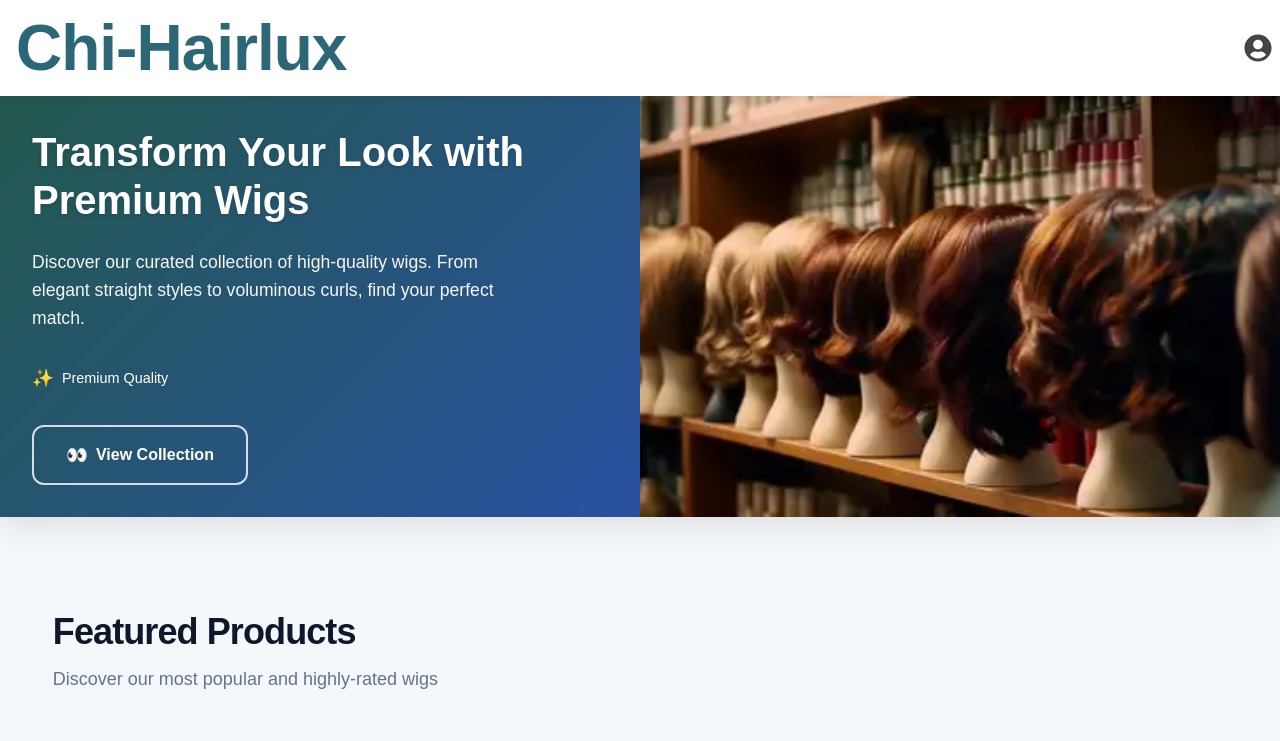
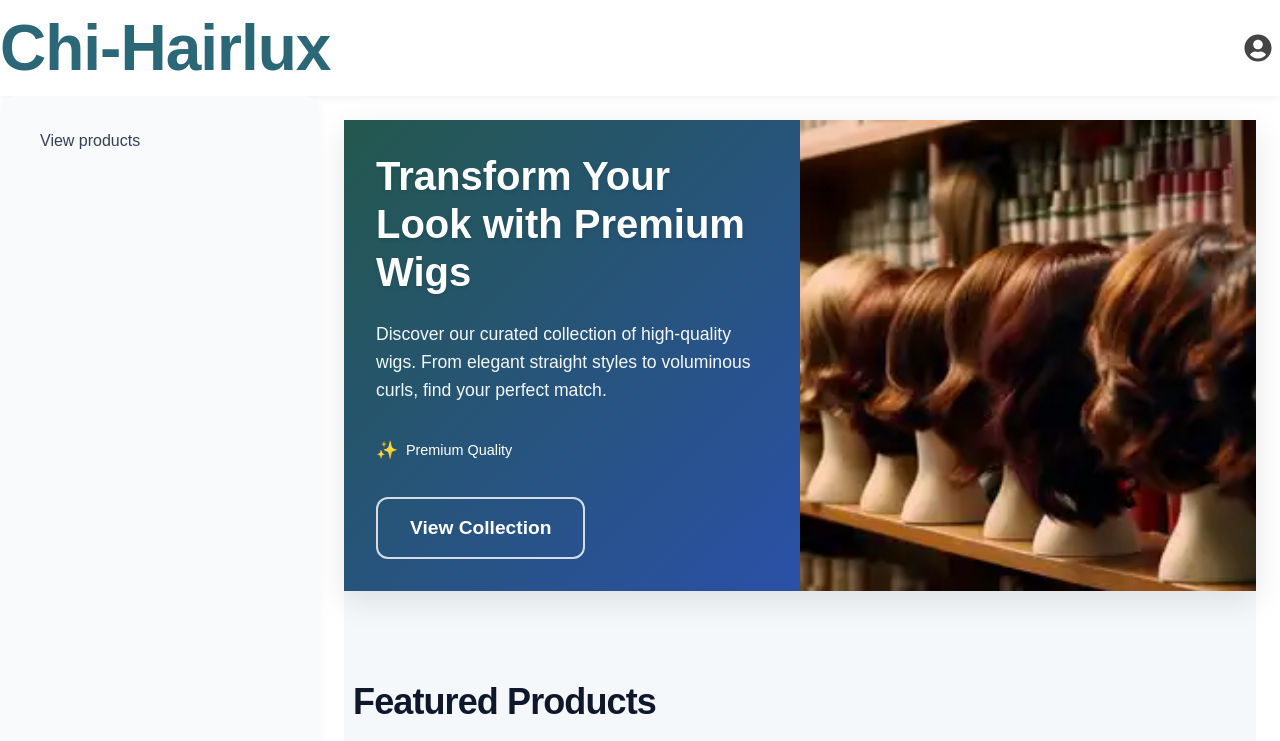
Before and after one commit to Benarivo66/Virtual-Wig-Boutique, a Next.js app: page / in a window 1280 px wide. Shown: the top 741 px of the page. Built offline with nearby package versions, Linux system fonts and the light colour scheme; no server answers; the database is empty; some icons are missing.

Commit message:
add sidenav for non-admin

```diff
--- a/src/app/layout.tsx
+++ b/src/app/layout.tsx
@@ -41,7 +41,7 @@ export const metadata: Metadata = {
     template: "%s | Virtual Wig Boutique",
   },
   description: "Discover, buy, and sell unique items at Virtual Wig Boutique.",
-  keywords: ["handmade", "marketplace", "crafts", "artisan", "shop"],
+  keywords: ["hair", "marketplace", "wig", "beauty", "shop"],
   openGraph: {
     title: "Virtual Wig Boutique",
     description: "Discover, buy, and sell unique items at Virtual Wig Boutique",
--- a/src/app/ui/ConditionalLayout.tsx
+++ b/src/app/ui/ConditionalLayout.tsx
@@ -2,6 +2,7 @@
 
 import { usePathname } from 'next/navigation';
 import Sidenav from './Sidenav/Sidenav';
+import UserSidenav from './UserSidenav/UserSidenav';
 
 interface ConditionalLayoutProps {
     children: React.ReactNode;
@@ -21,6 +22,13 @@ export default function ConditionalLayout({ children }: ConditionalLayoutProps)
                 <main className="flex-1 p-6">{children}</main>
             </div>
         );
+    }else{
+        return (
+            <div className="flex min-h-screen">
+                <UserSidenav />
+                <main className="flex-1 p-6">{children}</main>
+            </div>
+        );
     }
 
     // Public routes layout without sidebar (full-width)
--- a/src/app/ui/HeroCard/HeroCard.css
+++ b/src/app/ui/HeroCard/HeroCard.css
@@ -133,6 +133,7 @@
 .hero-component__left__wrapper__call-to-action.secondary {
   background-color: transparent;
   color: white;
+  font-size: 120%;
   border: 2px solid rgba(255, 255, 255, 0.8);
 }
 
--- a/src/app/ui/HeroCard/HeroCard.tsx
+++ b/src/app/ui/HeroCard/HeroCard.tsx
@@ -108,9 +108,6 @@ function HeroComponent() {
               type="button"
               aria-label="View all products in our collection"
             >
-              <span className="button-icon" aria-hidden="true">
-                👀
-              </span>
               View Collection
             </button>
           </div>
--- a/src/app/ui/TopBar/TopBar.css
+++ b/src/app/ui/TopBar/TopBar.css
@@ -19,7 +19,7 @@
     letter-spacing: -1px;
     color: #2b6777;
     flex-shrink: 0;
-    margin: 0 1rem;
+    margin: 0 0;
     /* margin-left: 20%; */
 }
 
@@ -150,7 +150,7 @@
     }
 
     .topbar-logo {
-        font-size: 2.3rem;
+        font-size: 2.8rem;
         flex-shrink: 0;
         margin-left: 14%;
     }
--- a/src/app/ui/UserIcon/UserIcon.tsx
+++ b/src/app/ui/UserIcon/UserIcon.tsx
@@ -27,7 +27,7 @@ export default function UserIcon({ user }: UserIconProps) {
       aria-label={ariaLabel}
     >
       <FaUserCircle className="user-icon" aria-hidden="true" />
-      {user && <span className="user-name-mobile">{user.name}</span>}
+      {/* {user && <span className="user-name-mobile">{user.name}</span>} */}
     </Link>
   )
 }
--- /dev/null
+++ b/src/app/ui/UserSidenav/UserSidenav.module.css
@@ -0,0 +1,197 @@
+/* ===========================
+   Base Sidenav Styles
+   =========================== */
+.sidenav {
+  background: #f8fafc;
+  border-radius: 1rem;
+  box-shadow: 0 2px 8px rgba(0, 0, 0, 0.04);
+  padding: 2rem 1.5rem;
+  width: 100%;
+  max-width: 320px;
+  height: 100vh;
+  display: flex;
+  flex-direction: column;
+  gap: 1.5rem;
+  font-family: inherit;
+  position: relative;
+  z-index: 100;
+}
+
+.sidenavTitle {
+  font-size: 1.25rem;
+  font-weight: 600;
+  color: #1e293b;
+  margin-bottom: 1rem;
+}
+
+.sidenavList {
+  list-style: none;
+  padding: 0;
+  margin: 0;
+  display: flex;
+  flex-direction: column;
+  gap: 1rem;
+}
+
+.sidenavLink {
+  color: #334155;
+  text-decoration: none;
+  font-size: 1rem;
+  padding: 0.75rem 1rem;
+  border-radius: 0.5rem;
+  transition: background 0.2s, color 0.2s;
+  outline: none;
+}
+
+.sidenavLink:focus,
+.sidenavLink:hover {
+  background: #e0e7ef;
+  color: #0f172a;
+}
+
+/* ===========================
+   Hamburger Button Styles
+   =========================== */
+.hamburger {
+  display: none;
+  position: fixed;
+  top: 1rem;
+  left: 1rem;
+  z-index: 300;
+  background: transparent;
+  border: none;
+  cursor: pointer;
+  flex-direction: column;
+  justify-content: space-between;
+  width: 28px;
+  height: 22px;
+}
+
+.bar,
+.barOpen {
+  display: block;
+  height: 3px;
+  width: 85%;
+  border-radius: 3px;
+  background: #1e293b;
+  transition: all 0.3s ease-in-out;
+}
+
+.barOpen:nth-child(1) {
+  transform: rotate(45deg) translateY(8px);
+}
+
+.barOpen:nth-child(2) {
+  opacity: 0;
+}
+
+.barOpen:nth-child(3) {
+  transform: rotate(-45deg) translateY(-8px);
+}
+
+/* ===========================
+   Overlay for Mobile Menu
+   =========================== */
+.overlay {
+  display: none;
+}
+
+/* ===========================
+   Tablet Adjustments
+   =========================== */
+@media (max-width: 900px) {
+  .sidenav {
+    max-width: 280px;
+    padding: 1.75rem 1.25rem;
+    gap: 1.25rem;
+  }
+
+  .sidenavTitle {
+    font-size: 1.1rem;
+  }
+
+  .sidenavLink {
+    font-size: 0.98rem;
+    padding: 0.65rem 0.75rem;
+  }
+}
+
+/* ===========================
+   Mobile Behavior
+   =========================== */
+@media (max-width: 768px) {
+  .hamburger {
+    display: flex;
+    width: 12px;
+  }
+
+  .sidenav {
+    position: fixed;
+    top: 0;
+    left: -100%;
+    width: 75%;
+    max-width: 260px;
+    height: 100vh;
+    background: #f8fafc;
+    box-shadow: 4px 0 12px rgba(0, 0, 0, 0.1);
+    border-radius: 0;
+    padding: 2rem 1.25rem;
+    flex-direction: column;
+    gap: 1rem;
+    transition: left 0.3s ease-in-out;
+    z-index: 200;
+  }
+
+  .sidenav.open {
+    left: 0;
+  }
+
+  .sidenavTitle {
+    font-size: 1.2rem;
+    font-weight: 600;
+    color: #1e293b;
+    margin-bottom: 1rem;
+  }
+
+  .sidenavList {
+    flex-direction: column;
+    gap: 1rem;
+    margin-top: 20%;
+  }
+
+  .sidenavLink {
+    font-size: 1rem;
+    padding: 0.75rem;
+    display: block;
+  }
+
+  .overlay {
+    position: fixed;
+    top: 0;
+    left: 0;
+    width: 100vw;
+    height: 100vh;
+    background: rgba(0, 0, 0, 0.5);
+    opacity: 0;
+    visibility: hidden;
+    transition: opacity 0.3s ease, visibility 0.3s ease;
+    z-index: 150;
+  }
+
+  .overlay.active {
+    opacity: 1;
+    visibility: visible;
+  }
+  /* ===========================
+   Accessibility & Transitions
+   =========================== */
+.sidenavLink:focus-visible {
+  outline: 2px solid #3b82f6;
+  outline-offset: 3px;
+}
+
+.hamburger:focus-visible {
+  outline: 2px solid #3b82f6;
+  outline-offset: 3px;
+}
+}
--- /dev/null
+++ b/src/app/ui/UserSidenav/UserSidenav.tsx
@@ -0,0 +1,49 @@
+"use client";
+
+import React, { useState } from "react";
+import Link from "next/link";
+import styles from "./UserSidenav.module.css";
+
+function Sidenav() {
+  const [isOpen, setIsOpen] = useState(false);
+
+  const toggleMenu = () => setIsOpen(!isOpen);
+  const closeMenu = () => setIsOpen(false);
+
+  return (
+    <>
+      {/* Hamburger Button (Visible on mobile) */}
+      <button
+        className={styles.hamburger}
+        onClick={toggleMenu}
+        aria-label="Toggle sidebar menu"
+        aria-expanded={isOpen}
+      >
+        <span className={isOpen ? styles.barOpen : styles.bar}></span>
+        <span className={isOpen ? styles.barOpen : styles.bar}></span>
+        <span className={isOpen ? styles.barOpen : styles.bar}></span>
+      </button>
+
+      {/* Sidebar */}
+      <nav
+        className={`${styles.sidenav} ${isOpen ? styles.open : ""}`}
+        aria-label="sidebar navigation"
+      >
+        {/* <h2 className={styles.sidenavTitle}>User Management</h2> */}
+        <ul className={styles.sidenavList}>
+          <li>
+            <Link
+              className={styles.sidenavLink}
+              href="/products"
+              onClick={closeMenu}
+            >
+              View products
+            </Link>
+          </li>
+        </ul>
+      </nav>
+    </>
+  );
+}
+
+export default Sidenav;
```
